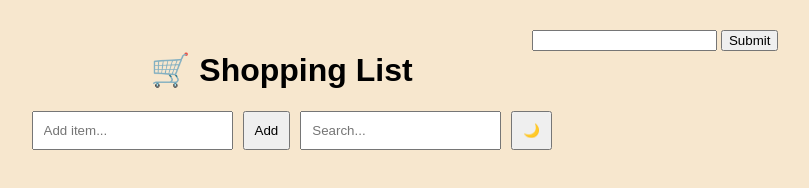
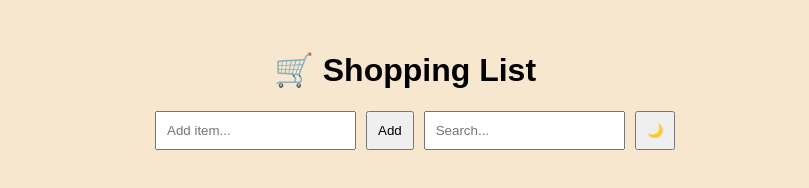
Before and after one commit to scribhue/PersonalProjects, a plain HTML site: page index.html in a window 1280 px wide. Shown: the whole page, without its empty margins (235-1044 px from the left). Drawn offline with Linux system fonts and the light colour scheme.

Commit message:
Update index.html

```diff
--- a/index.html
+++ b/index.html
@@ -17,12 +17,6 @@
     </div>
     <ul id="shoppingList"></ul>
   </div>
-  <div>
-    <form onsubmit="return validate()">
-  <input id="name">
-  <button type="submit">Submit</button>
-</form>
-  </div>
   <script src="script.js"></script>
 </body>
 </html>
```
